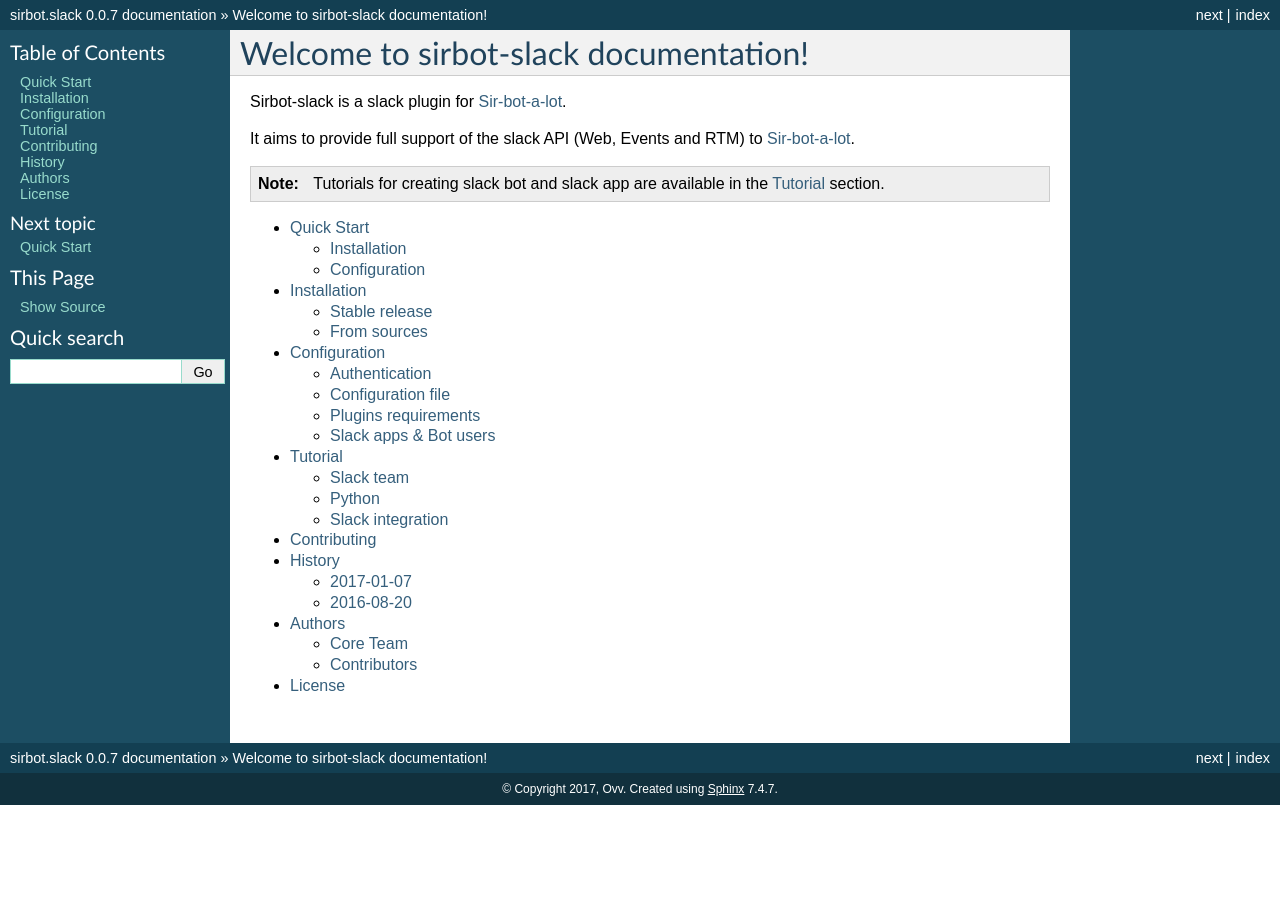
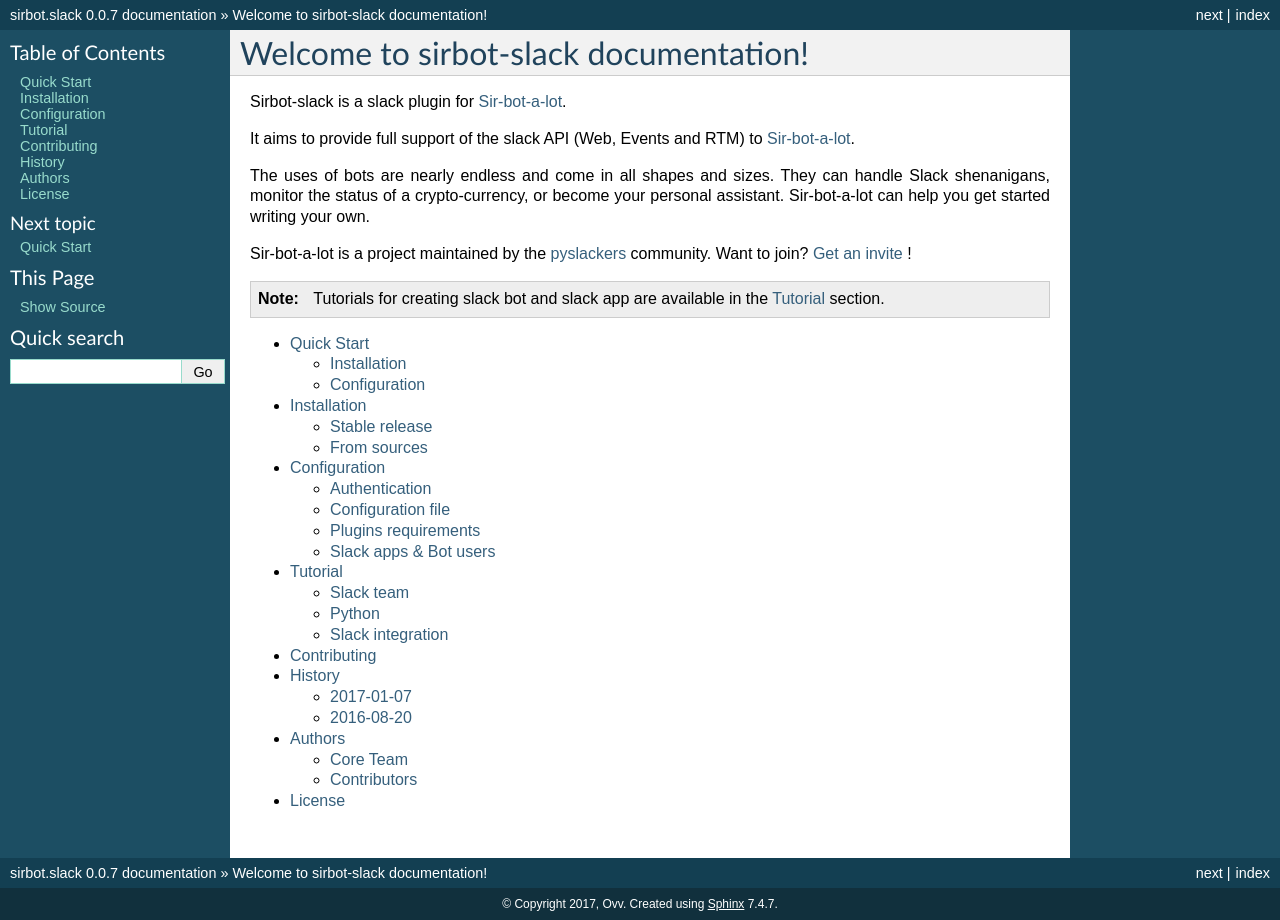
Before and after one commit to pyslackers/sirbot-slack, a Sphinx documentation site: the page built from docs/index.rst, in a window 1280 px wide. Built offline with Sphinx 7.4.7, drawn with Linux system fonts in a browser that asks for light colours.

```diff
--- a/docs/index.rst
+++ b/docs/index.rst
@@ -11,6 +11,14 @@ Sirbot-slack is a slack plugin for `Sir-bot-a-lot`_.
 
 It aims to provide full support of the slack API (Web, Events and RTM)
 to `Sir-bot-a-lot`_.
+
+The uses of bots are nearly endless and come in all shapes and sizes.
+They can handle Slack shenanigans, monitor the status of a crypto-currency,
+or become your personal assistant. Sir-bot-a-lot can help you get started
+writing your own.
+
+Sir-bot-a-lot is a project maintained by the `pyslackers`_ community.
+Want to join? `Get an invite`_ !
 
 .. note::
 
@@ -30,5 +38,5 @@ to `Sir-bot-a-lot`_.
    license
 
 .. _Sir-bot-a-lot: http://sir-bot-a-lot.readthedocs.io/en/latest/
-.. _Get an invite: http://pythondevelopers.herokuapp.com/
-.. _python developers slack community: https://pythondev.slack.com/
+.. _pyslackers: http://pyslackers.com
+.. _Get an invite: http://pyslackers.com
```
Also changed, not shown: README.rst (+16 -7 lines).
